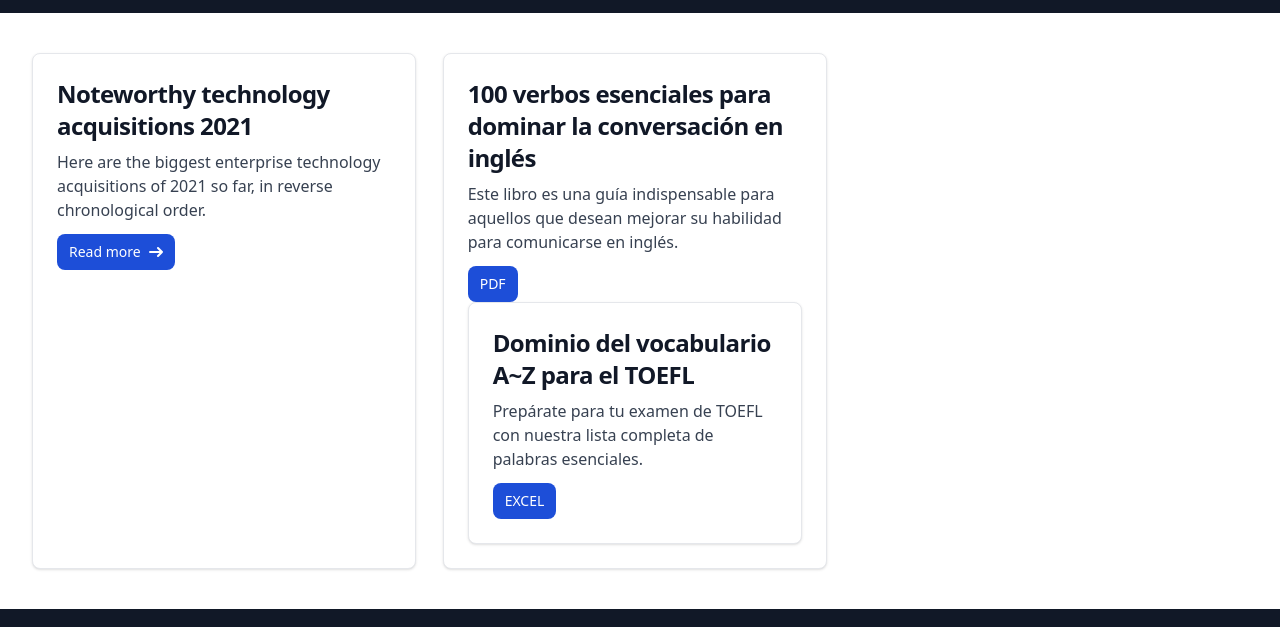
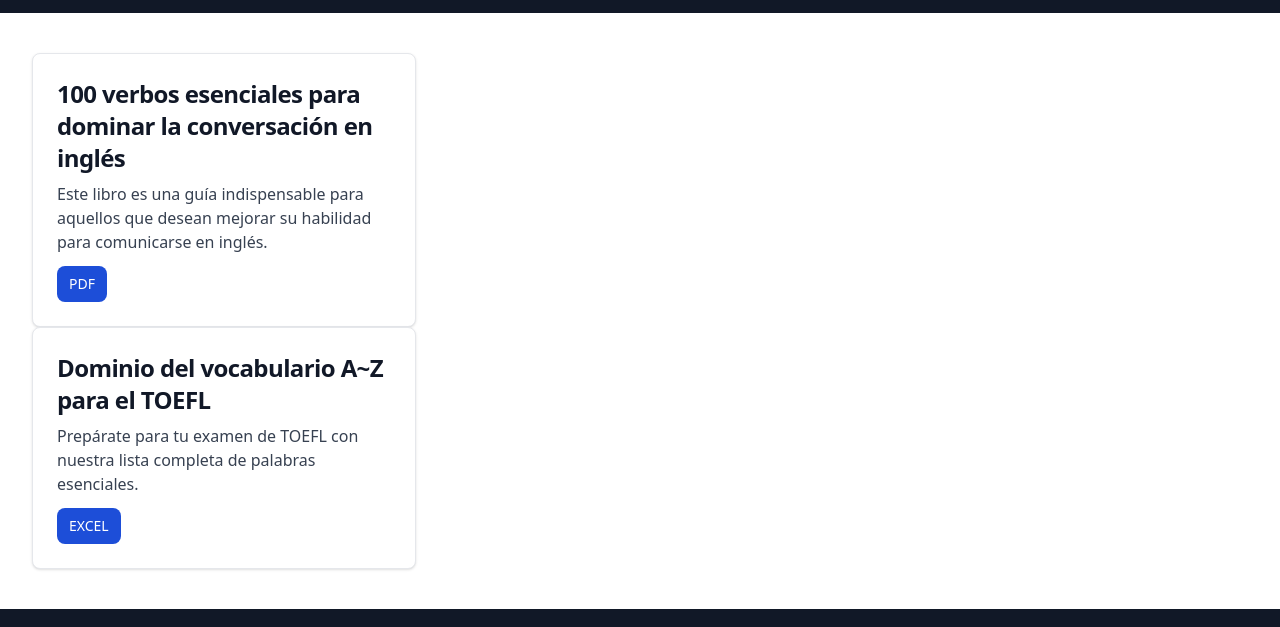
Before and after one commit to yongmexico/miunam, an Astro site: page /ingles in a window 1280 px wide. Shown: the part 51-678 px from the top of the page. Built offline with nearby package versions, Linux system fonts and the light colour scheme; Astro itself is replaced by a stand-in of ours.

Commit message:
fix ingles table2

```diff
--- a/src/pages/ingles.astro
+++ b/src/pages/ingles.astro
@@ -22,20 +22,6 @@ import MainLayout from "../layouts/MainLayout.astro";
 </div> -->
 
 
-<div class="grid gap-4  grid-cols-3">
-  <div class="max-w-sm p-6 bg-white border border-gray-200 rounded-lg shadow dark:bg-gray-800 dark:border-gray-700">
-    <a href="#">
-        <h5 class="mb-2 text-2xl font-bold tracking-tight text-gray-900 dark:text-white">Noteworthy technology acquisitions 2021</h5>
-    </a>
-    <p class="mb-3 font-normal text-gray-700 dark:text-gray-400">Here are the biggest enterprise technology acquisitions of 2021 so far, in reverse chronological order.</p>
-    <a href="#" class="inline-flex items-center px-3 py-2 text-sm font-medium text-center text-white bg-blue-700 rounded-lg hover:bg-blue-800 focus:ring-4 focus:outline-none focus:ring-blue-300 dark:bg-blue-600 dark:hover:bg-blue-700 dark:focus:ring-blue-800">
-        Read more
-        <svg class="rtl:rotate-180 w-3.5 h-3.5 ms-2" aria-hidden="true" xmlns="http://www.w3.org/2000/svg" fill="none" viewBox="0 0 14 10">
-            <path stroke="currentColor" stroke-linecap="round" stroke-linejoin="round" stroke-width="2" d="M1 5h12m0 0L9 1m4 4L9 9"/>
-        </svg>
-    </a>
-</div>
-
 <div class="max-w-sm p-6 bg-white border border-gray-200 rounded-lg shadow dark:bg-gray-800 dark:border-gray-700">
   <a href="#">
       <h5 class="mb-2 text-2xl font-bold tracking-tight text-gray-900 dark:text-white">100 verbos esenciales para dominar la conversación en inglés</h5>
@@ -44,13 +30,19 @@ import MainLayout from "../layouts/MainLayout.astro";
   <a href="https://drive.google.com/file/d/17tRHPyCbmKi139WG7doKOuHzbxbmpkaa/view" target="_blank" class="inline-flex items-center px-3 py-2 text-sm font-medium text-center text-white bg-blue-700 rounded-lg hover:bg-blue-800 focus:ring-4 focus:outline-none focus:ring-blue-300 dark:bg-blue-600 dark:hover:bg-blue-700 dark:focus:ring-blue-800">
       PDF
     </a>
+  </div>
+
+
 
   <!-- <a href="#" class="mt-1 inline-flex items-center px-3 py-2 text-sm font-medium text-center text-white bg-blue-700 rounded-lg hover:bg-blue-800 focus:ring-4 focus:outline-none focus:ring-blue-300 dark:bg-blue-600 dark:hover:bg-blue-700 dark:focus:ring-blue-800">
     PLAY
       <svg class="rtl:rotate-180 w-3.5 h-3.5 ms-2" aria-hidden="true" xmlns="http://www.w3.org/2000/svg" fill="none" viewBox="0 0 14 10">
           <path stroke="currentColor" stroke-linecap="round" stroke-linejoin="round" stroke-width="2" d="M1 5h12m0 0L9 1m4 4L9 9"/>
-      </svg> -->
-  </a>
+      </svg>
+  </a> -->
+
+
+
 
 <div class="max-w-sm p-6 bg-white border border-gray-200 rounded-lg shadow dark:bg-gray-800 dark:border-gray-700">
   <a href="#">
@@ -60,7 +52,5 @@ import MainLayout from "../layouts/MainLayout.astro";
   <a href="https://docs.google.com/spreadsheets/d/1iwFKjppU71tNxgP8d6zJVxTFjjeZkYCw/edit?usp=sharing&ouid=105630848412063151239&rtpof=true&sd=true" target="_blank" class="inline-flex items-center px-3 py-2 text-sm font-medium text-center text-white bg-blue-700 rounded-lg hover:bg-blue-800 focus:ring-4 focus:outline-none focus:ring-blue-300 dark:bg-blue-600 dark:hover:bg-blue-700 dark:focus:ring-blue-800">
       EXCEL
     </a>
-
-
   </div>
 </MainLayout>
```
Lines whose indentation alone changed are shown as unchanged.
